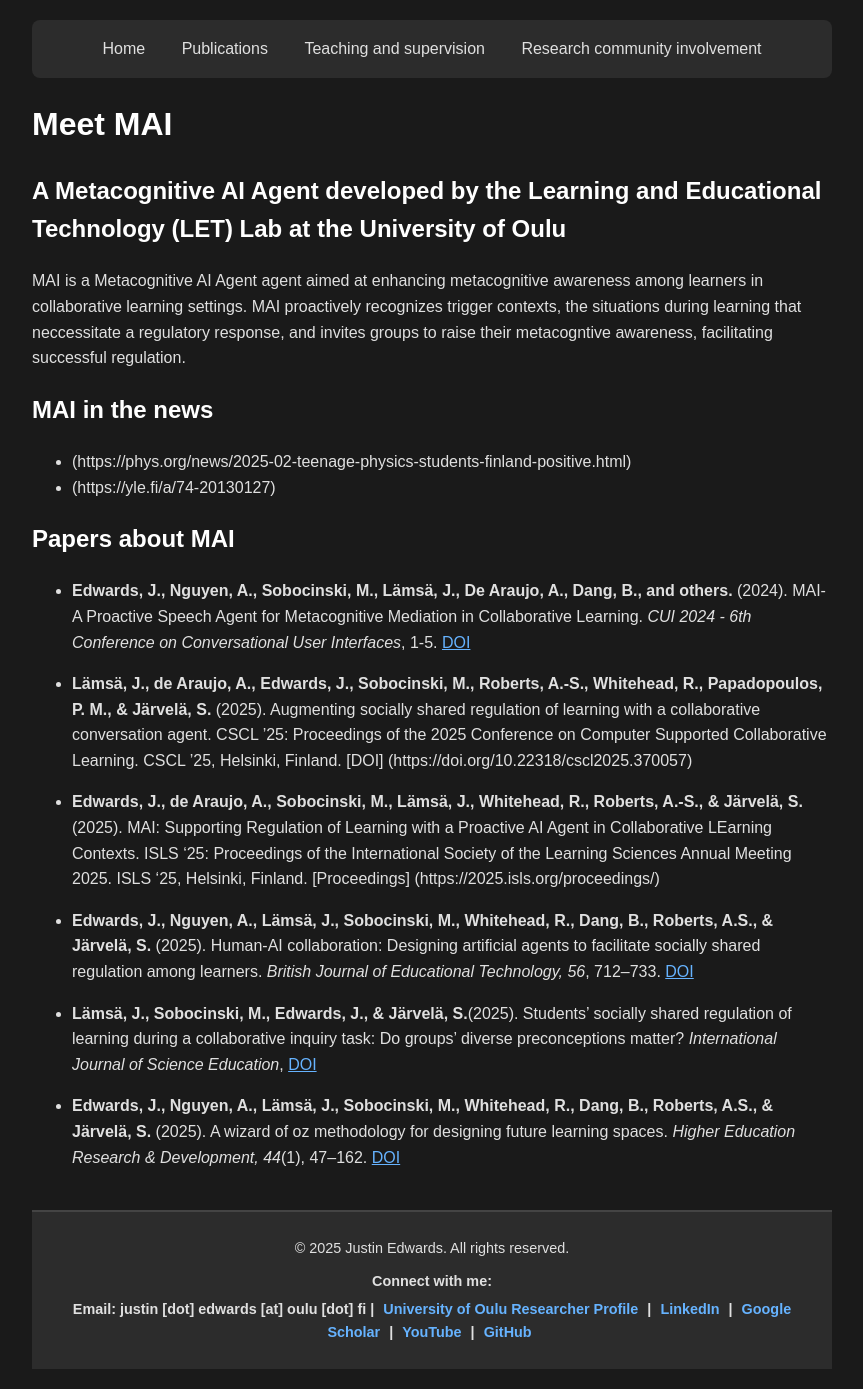
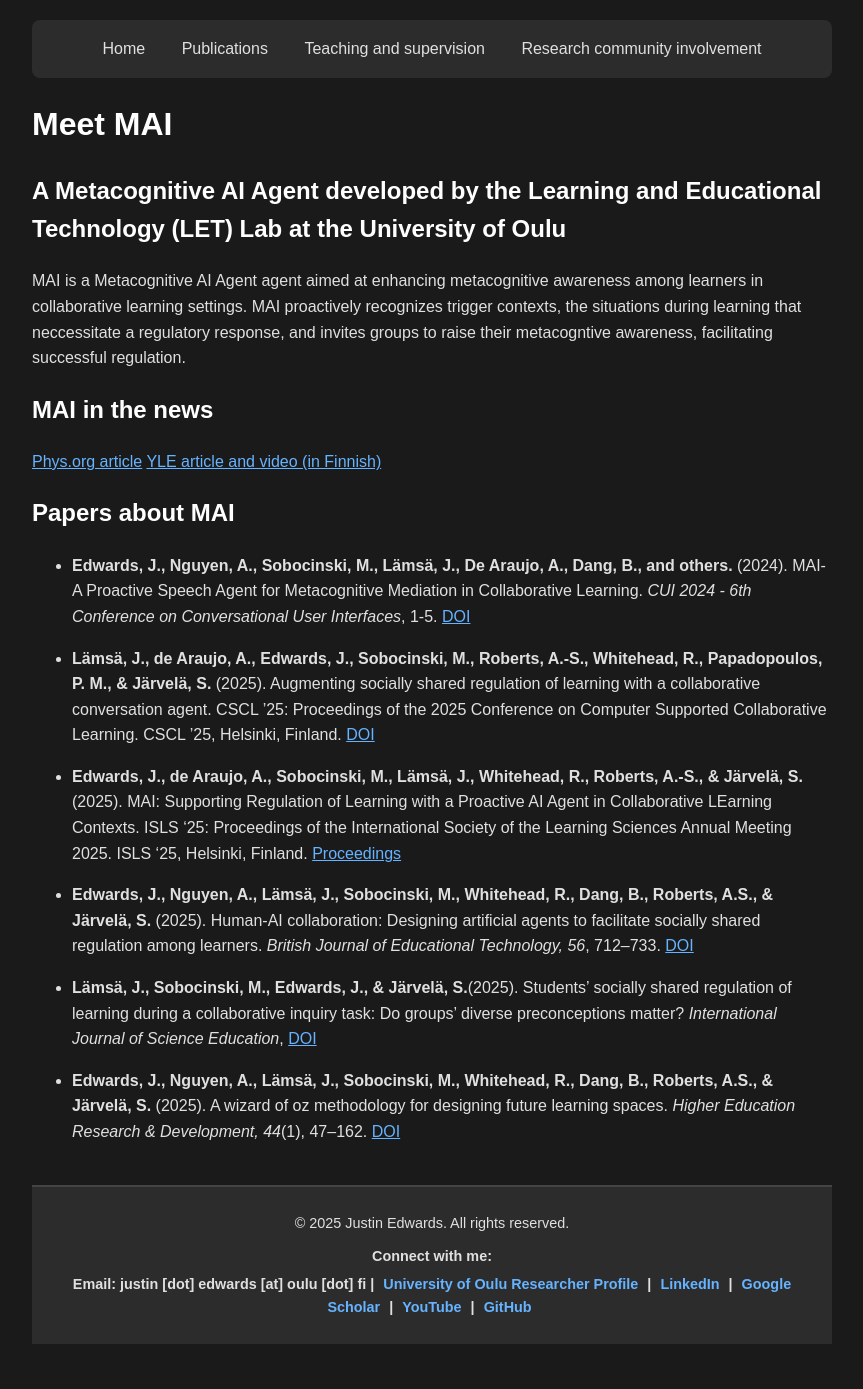
Before and after one commit to justinHCI/justinHCI.github.io, a Jekyll site: the page built from MAI.md, in a window 1280 px wide. Shown: the whole page, without its empty margins (208-1071 px from the left). Built offline with Jekyll 4.4.1, drawn with Linux system fonts in a browser that asks for light colours; after the commit the page ends 1364 px from its top, so only the background shows below that.

Commit message:
Update MAI.md

```diff
--- a/MAI.md
+++ b/MAI.md
@@ -8,17 +8,17 @@ title: MAI
 MAI is a Metacognitive AI Agent agent aimed at enhancing metacognitive awareness among learners in collaborative learning settings. MAI proactively recognizes trigger contexts, the situations during learning that neccessitate a regulatory response, and invites groups to raise their metacogntive awareness, facilitating successful regulation.
 
 ## MAI in the news
-- (https://phys.org/news/2025-02-teenage-physics-students-finland-positive.html)
-- (https://yle.fi/a/74-20130127)
+[Phys.org article](https://phys.org/news/2025-02-teenage-physics-students-finland-positive.html)
+[YLE article and video (in Finnish)](https://yle.fi/a/74-20130127)
 
 
 ## Papers about MAI
 
 - **Edwards, J., Nguyen, A., Sobocinski, M., Lämsä, J., De Araujo, A., Dang, B., and others.** (2024). MAI-A Proactive Speech Agent for Metacognitive Mediation in Collaborative Learning. *CUI 2024 - 6th Conference on Conversational User Interfaces*, 1-5. [DOI](https://doi.org/10.1145/3640794.3665585)
 
-- **Lämsä, J., de Araujo, A., Edwards, J., Sobocinski, M., Roberts, A.-S., Whitehead, R., Papadopoulos, P. M., & Järvelä, S.** (2025). Augmenting socially shared regulation of learning with a collaborative conversation agent. CSCL ’25: Proceedings of the 2025 Conference on Computer Supported Collaborative Learning. CSCL ’25, Helsinki, Finland.  [DOI] (https://doi.org/10.22318/cscl2025.370057)
+- **Lämsä, J., de Araujo, A., Edwards, J., Sobocinski, M., Roberts, A.-S., Whitehead, R., Papadopoulos, P. M., & Järvelä, S.** (2025). Augmenting socially shared regulation of learning with a collaborative conversation agent. CSCL ’25: Proceedings of the 2025 Conference on Computer Supported Collaborative Learning. CSCL ’25, Helsinki, Finland.  [DOI](https://doi.org/10.22318/cscl2025.370057)
 
-- **Edwards, J., de Araujo, A., Sobocinski, M., Lämsä, J., Whitehead, R., Roberts, A.-S., & Järvelä, S.** (2025). MAI: Supporting Regulation of Learning with a Proactive AI Agent in Collaborative LEarning Contexts. ISLS '25: Proceedings of the International Society of the Learning Sciences Annual Meeting 2025. ISLS '25, Helsinki, Finland. [Proceedings] (https://2025.isls.org/proceedings/)
+- **Edwards, J., de Araujo, A., Sobocinski, M., Lämsä, J., Whitehead, R., Roberts, A.-S., & Järvelä, S.** (2025). MAI: Supporting Regulation of Learning with a Proactive AI Agent in Collaborative LEarning Contexts. ISLS '25: Proceedings of the International Society of the Learning Sciences Annual Meeting 2025. ISLS '25, Helsinki, Finland. [Proceedings](https://2025.isls.org/proceedings/)
 
 - **Edwards, J., Nguyen, A., Lämsä, J., Sobocinski, M., Whitehead, R., Dang, B., Roberts, A.S., & Järvelä, S.** (2025). Human-AI collaboration: Designing artificial agents to facilitate socially shared regulation among learners. *British Journal of Educational Technology, 56*, 712–733. [DOI](https://doi.org/10.1111/bjet.13534)
 
```
